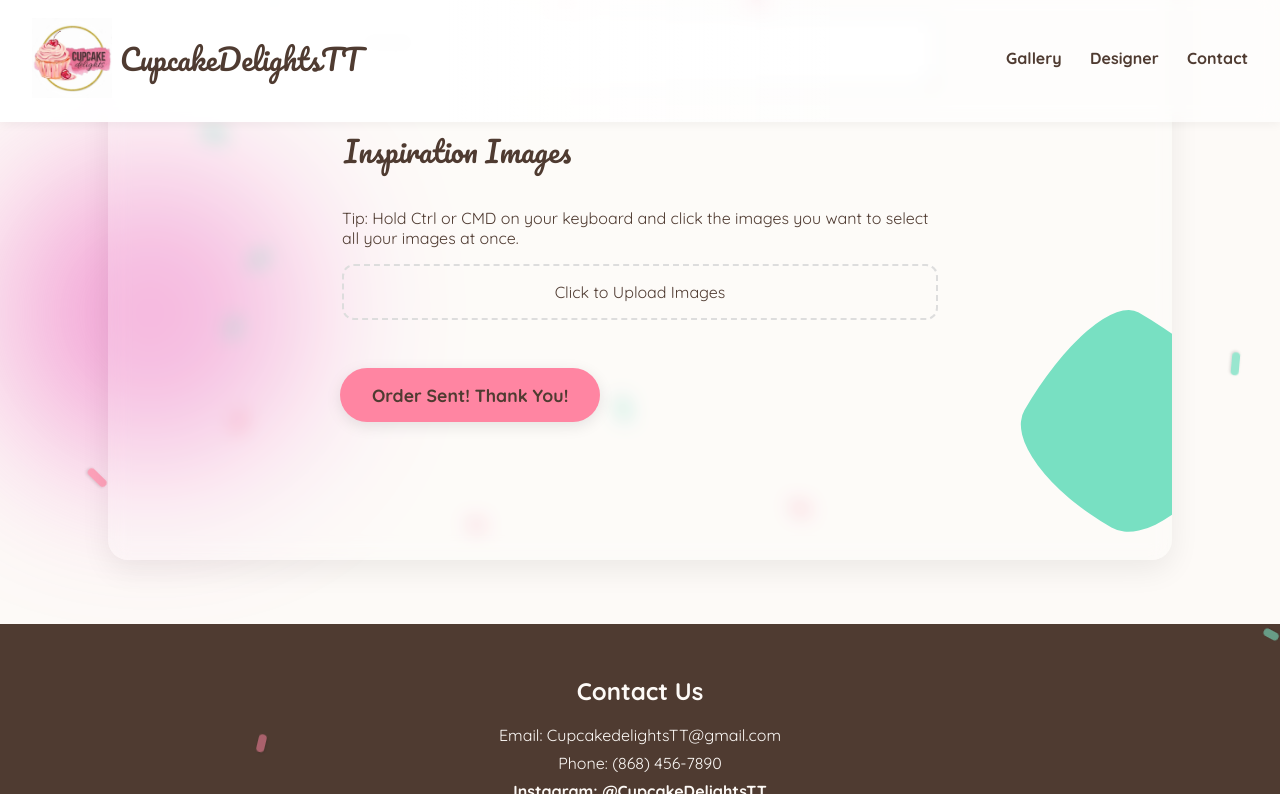
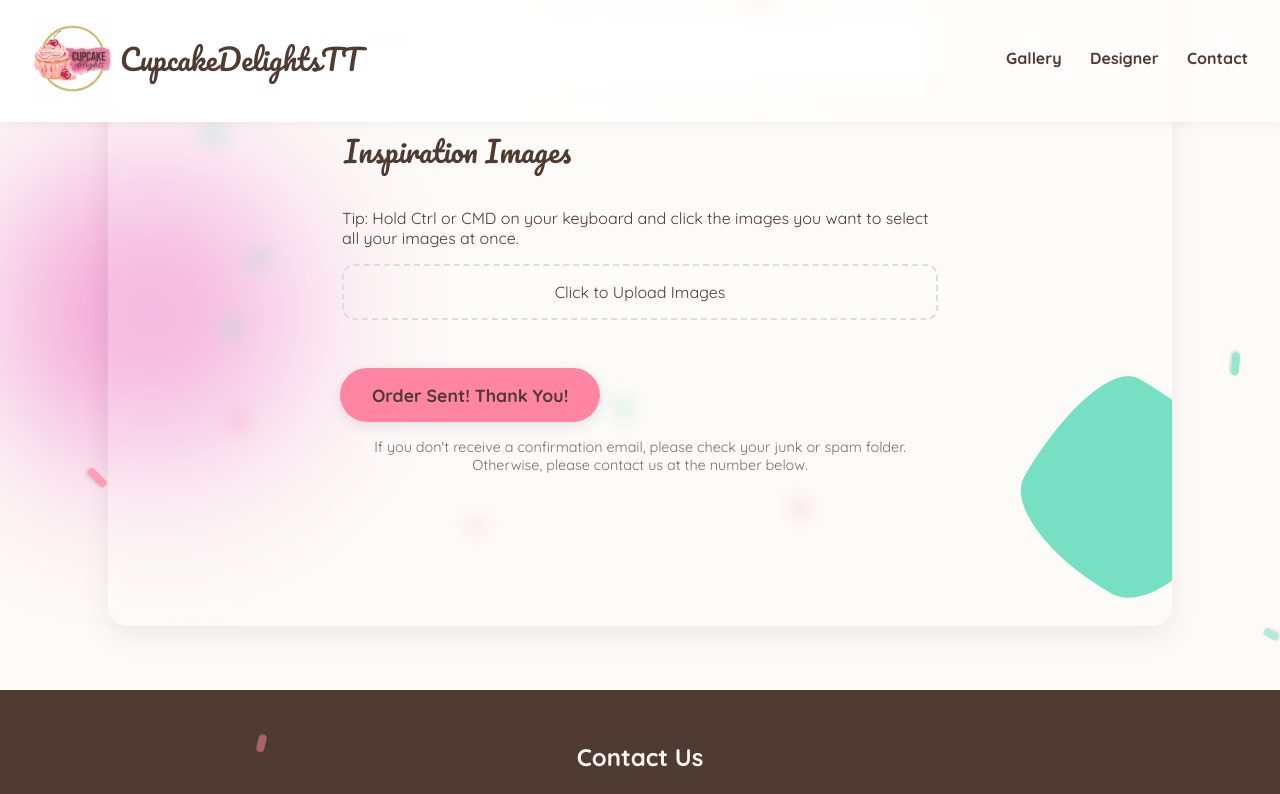
Before and after one commit to lokijotun/Cakewebsite, a plain HTML site: page frontend/designer.html in a window 1280 px wide. Both pictures are taken after typing "name@example.com", "5551234", "Sample" into the empty fields and a click on the button "Place Your Order". Shown: the part 2237-3031 px from the top of the page. Drawn offline with Linux system fonts and the light colour scheme; no server answers.

Commit message:
finished

```diff
--- a/frontend/css/style.css
+++ b/frontend/css/style.css
@@ -452,3 +452,11 @@ input[type="file"] { display: none; }
     clip: rect(0,0,0,0);
     border: 0;
 }
+
+#form-disclaimer {
+    font-size: 0.9rem;
+    color: #7c6c64;
+    margin-top: 1rem;
+    text-align: center;
+    transition: opacity 0.5s ease;
+}
--- a/frontend/designer.html
+++ b/frontend/designer.html
@@ -167,6 +167,7 @@
                     </fieldset>
 
                     <button type="submit" class="cta-button">Place Your Order</button>
+                    <p id="form-disclaimer"></p>
                 </form>
             </div>
         </section>
@@ -176,9 +177,9 @@
     <footer class="footer" id="contact">
         <h2>Contact Us</h2>
         <p>Email: CupcakedelightsTT@gmail.com</p>
-        <p>Phone: (868) 456-7890</p>
+        <p>Phone: (868) 369-6565</p>
         <div class="social-links">
-            <a href="#">Instagram: @CupcakeDelightsTT</a>
+            <a href="#">Instagram: @cupcakedelightstt</a>
         </div>
         <p style="margin-top: 2rem; opacity: 0.7;">© 2025 CupcakeDelightsTT. All Rights Reserved.</p>
     </footer>
--- a/frontend/js/designer.js
+++ b/frontend/js/designer.js
@@ -62,7 +62,6 @@ document.addEventListener('DOMContentLoaded', () => {
     const imageUpload = document.getElementById('image-upload');
     const imagePreviewContainer = document.getElementById('image-preview-container');
 
-
     // Image Preview Handler
     if (imageUpload) {
         imageUpload.addEventListener('change', () => {
@@ -80,21 +79,57 @@ document.addEventListener('DOMContentLoaded', () => {
         });
     }
 
-    // Form Submission Handler
+
+// --- Form Submission Handler ---
 if (cakeForm) {
-        cakeForm.addEventListener('submit', (event) => {
+    cakeForm.addEventListener('submit', async (event) => {
         event.preventDefault();
+
         const submitButton = cakeForm.querySelector('button[type="submit"]');
         submitButton.disabled = true;
         submitButton.textContent = 'Sending...';
-            const formData = new FormData(cakeForm);
-            console.log("Form data to be sent:");
-            for (let [key, value] of formData.entries()) {
-                console.log(`${key}:`, value);
-            }
+
+        // --- 1. Collect form data (same as before) ---
+        const flavors = Array.from(cakeForm.querySelectorAll('input[name="flavor"]:checked')).map(el => el.dataset.flavor);
+        const frosting = Array.from(cakeForm.querySelectorAll('input[name="frosting"]:checked')).map(el => el.dataset.flavor);
+        const customerEmail = document.getElementById('customerEmail').value;
+        const customerContact = document.getElementById('customerContact').value;
+        const description = document.getElementById('description').value;
+
+        // --- 2. Convert images (same as before) ---
+        const imageFiles = imageUpload.files;
+        const imagePromises = Array.from(imageFiles).map(file => {
+            return new Promise((resolve, reject) => {
+                const reader = new FileReader();
+                reader.onloadend = () => {
+                    const base64String = reader.result.split(',')[1];
+                    resolve({ name: file.name, mimeType: file.type, data: base64String });
+                };
+                reader.onerror = reject;
+                reader.readAsDataURL(file);
+            });
+        });
+        const images = await Promise.all(imagePromises);
+
+        // --- 3. Bundle data (same as before) ---
+        const formData = { flavors, frosting, customerEmail, customerContact, description, images };
+
+        // --- 4. Send the data to your Google Apps Script ---
+        const SCRIPT_URL = "https://script.google.com/macros/s/AKfycbxvu_BU-NWQohQzpMFaq0MzI-f3Mvis4aFeYv1COwjy6YXRsiSlId99KlwhG2Kya5Ej/exec"; // Make sure this is your latest URL!
+
+        // --- 5. Fire-and-forget the request ---
+        fetch(SCRIPT_URL, {
+            method: 'POST',
+            mode: 'no-cors', // This sends the data without waiting for a response
+            body: JSON.stringify(formData),
+            headers: { "Content-Type": "text/plain;charset=utf-8" }
+        });
+
+        // --- 6. Immediately show success message ---
+        const formDisclaimer = document.getElementById('form-disclaimer');
         setTimeout(() => {
             submitButton.textContent = 'Order Sent! Thank You!';
-            }, 1500);
+            formDisclaimer.textContent = "If you don't receive a confirmation email, please check your junk or spam folder. Otherwise, please contact us at the number below.";
+        }, 1500); // 1.5 second delay to feel like it's "sending"
     });
-    }
-});
+}})
```
Lines whose indentation alone changed are shown as unchanged.
